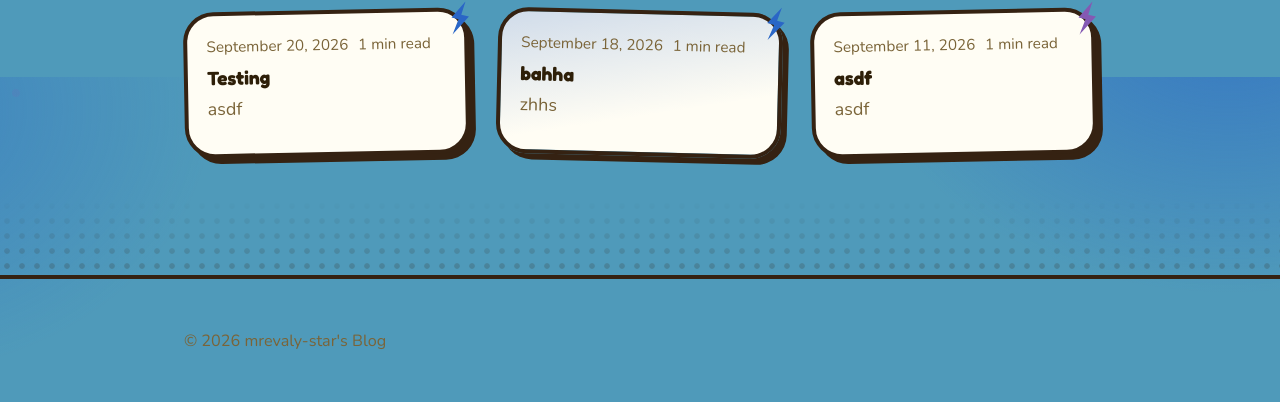
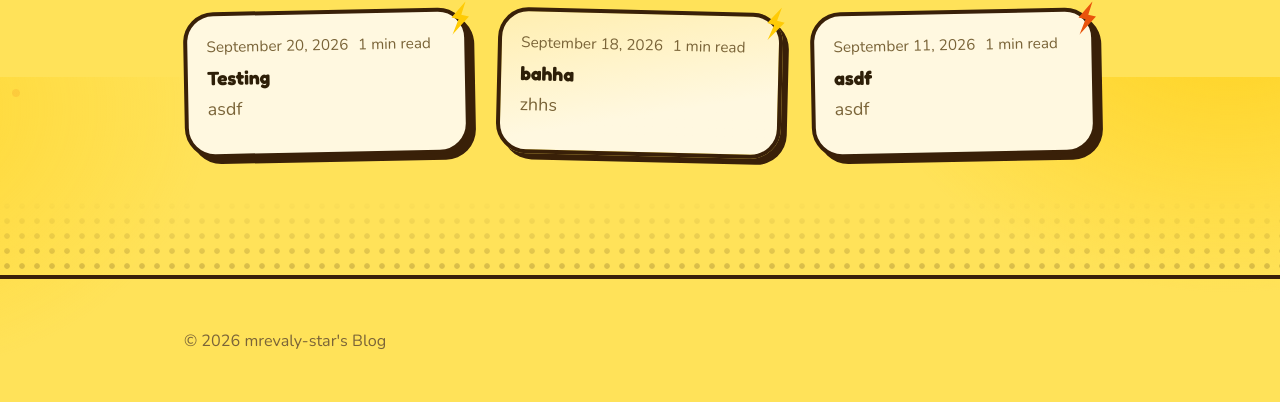
Before and after one commit to mrevaly-star/mrevaly-star.github.io, a plain HTML site: page index.html in a window 1280 px wide. Shown: the part 723-1125 px from the top of the page. Drawn offline with nearby package versions, Linux system fonts and the light colour scheme.

Commit message:
[gitblog] Publish: mrevaly-star's Blog

```diff
--- a/assets/giscus-dark.css
+++ b/assets/giscus-dark.css
@@ -5,45 +5,45 @@ main {
   color: #2e1f08;
   font-family: 'Nunito', -apple-system, BlinkMacSystemFont, 'Segoe UI', sans-serif;
   --color-btn-text: #2e1f08;
-  --color-btn-bg: color-mix(in srgb, #2e1f08 6%, #4f9aba);
+  --color-btn-bg: color-mix(in srgb, #2e1f08 6%, #ffe259);
   --color-btn-border: transparent;
   --color-btn-shadow: none;
   --color-btn-inset-shadow: none;
-  --color-btn-hover-bg: color-mix(in srgb, #2e1f08 10%, #4f9aba);
+  --color-btn-hover-bg: color-mix(in srgb, #2e1f08 10%, #ffe259);
   --color-btn-hover-border: transparent;
-  --color-btn-active-bg: color-mix(in srgb, #2e1f08 10%, #4f9aba);
+  --color-btn-active-bg: color-mix(in srgb, #2e1f08 10%, #ffe259);
   --color-btn-active-border: transparent;
-  --color-btn-selected-bg: color-mix(in srgb, #2e1f08 10%, #4f9aba);
+  --color-btn-selected-bg: color-mix(in srgb, #2e1f08 10%, #ffe259);
   --color-btn-primary-text: #ffffff;
-  --color-btn-primary-bg: #9b56ae;
+  --color-btn-primary-bg: #e3350d;
   --color-btn-primary-border: transparent;
   --color-btn-primary-shadow: none;
   --color-btn-primary-inset-shadow: none;
-  --color-btn-primary-hover-bg: color-mix(in srgb, #9b56ae 85%, #000000);
+  --color-btn-primary-hover-bg: color-mix(in srgb, #e3350d 85%, #000000);
   --color-btn-primary-hover-border: transparent;
-  --color-btn-primary-selected-bg: #9b56ae;
+  --color-btn-primary-selected-bg: #e3350d;
   --color-btn-primary-selected-shadow: none;
   --color-btn-primary-disabled-text: color-mix(in srgb, #ffffff 70%, transparent);
-  --color-btn-primary-disabled-bg: color-mix(in srgb, #9b56ae 45%, #4f9aba);
+  --color-btn-primary-disabled-bg: color-mix(in srgb, #e3350d 45%, #ffe259);
   --color-btn-primary-disabled-border: transparent;
-  --color-action-list-item-default-hover-bg: color-mix(in srgb, #2e1f08 10%, #4f9aba);
-  --color-segmented-control-bg: color-mix(in srgb, #2e1f08 6%, #4f9aba);
-  --color-segmented-control-button-bg: #4f9aba;
-  --color-segmented-control-button-selected-border: color-mix(in srgb, #2e1f08 14%, #4f9aba);
+  --color-action-list-item-default-hover-bg: color-mix(in srgb, #2e1f08 10%, #ffe259);
+  --color-segmented-control-bg: color-mix(in srgb, #2e1f08 6%, #ffe259);
+  --color-segmented-control-button-bg: #ffe259;
+  --color-segmented-control-button-selected-border: color-mix(in srgb, #2e1f08 14%, #ffe259);
   --color-fg-default: #2e1f08;
   --color-fg-muted: #7a6438;
   --color-fg-subtle: #7a6438;
-  --color-canvas-default: #4f9aba;
-  --color-canvas-overlay: #4f9aba;
-  --color-canvas-inset: #4f9aba;
-  --color-canvas-subtle: color-mix(in srgb, #2e1f08 6%, #4f9aba);
-  --color-border-default: color-mix(in srgb, #2e1f08 14%, #4f9aba);
-  --color-border-muted: color-mix(in srgb, #2e1f08 14%, #4f9aba);
-  --color-neutral-muted: color-mix(in srgb, #2e1f08 6%, #4f9aba);
-  --color-accent-fg: #9b56ae;
-  --color-accent-emphasis: #9b56ae;
-  --color-accent-muted: color-mix(in srgb, #9b56ae 40%, transparent);
-  --color-accent-subtle: color-mix(in srgb, #9b56ae 16%, #4f9aba);
+  --color-canvas-default: #ffe259;
+  --color-canvas-overlay: #ffe259;
+  --color-canvas-inset: #ffe259;
+  --color-canvas-subtle: color-mix(in srgb, #2e1f08 6%, #ffe259);
+  --color-border-default: color-mix(in srgb, #2e1f08 14%, #ffe259);
+  --color-border-muted: color-mix(in srgb, #2e1f08 14%, #ffe259);
+  --color-neutral-muted: color-mix(in srgb, #2e1f08 6%, #ffe259);
+  --color-accent-fg: #e3350d;
+  --color-accent-emphasis: #e3350d;
+  --color-accent-muted: color-mix(in srgb, #e3350d 40%, transparent);
+  --color-accent-subtle: color-mix(in srgb, #e3350d 16%, #ffe259);
   --color-success-fg: #1a7f37;
   --color-attention-fg: #9a6700;
   --color-attention-muted: rgb(212 167 44 / 40%);
@@ -52,10 +52,10 @@ main {
   --color-danger-muted: rgb(255 129 130 / 40%);
   --color-danger-subtle: #ffebe9;
   --color-primer-shadow-inset: none;
-  --color-scale-gray-1: color-mix(in srgb, #2e1f08 10%, #4f9aba);
-  --color-scale-blue-1: color-mix(in srgb, #9b56ae 16%, #4f9aba);
-  --color-social-reaction-bg-hover: color-mix(in srgb, #2e1f08 10%, #4f9aba);
-  --color-social-reaction-bg-reacted-hover: color-mix(in srgb, #9b56ae 16%, #4f9aba);
+  --color-scale-gray-1: color-mix(in srgb, #2e1f08 10%, #ffe259);
+  --color-scale-blue-1: color-mix(in srgb, #e3350d 16%, #ffe259);
+  --color-social-reaction-bg-hover: color-mix(in srgb, #2e1f08 10%, #ffe259);
+  --color-social-reaction-bg-reacted-hover: color-mix(in srgb, #e3350d 16%, #ffe259);
 }
 :is(#__next, html) main .gsc-loading-image { background-image: url("https://github.githubassets.com/images/mona-loading-default.gif"); }
 
@@ -64,11 +64,11 @@ main {
 :is(#__next, html) main .gsc-direct-reaction-button,
 :is(#__next, html) main .gsc-social-reaction-summary-item {
   height: 30px; padding: 0 12px; border-radius: 999px; border: 1px solid transparent;
-  background: color-mix(in srgb, #2e1f08 6%, #4f9aba); color: #2e1f08;
+  background: color-mix(in srgb, #2e1f08 6%, #ffe259); color: #2e1f08;
 }
 :is(#__next, html) main .gsc-social-reaction-summary-item.has-reacted,
 :is(#__next, html) main .gsc-direct-reaction-button.has-reacted {
-  background: color-mix(in srgb, #9b56ae 16%, #4f9aba); color: #9b56ae; border: 1px solid transparent;
+  background: color-mix(in srgb, #e3350d 16%, #ffe259); color: #e3350d; border: 1px solid transparent;
 }
 :is(#__next, html) main .gsc-reactions-button { border-radius: 999px; }
 
@@ -96,7 +96,7 @@ main {
 :is(#__next, html) main .gsc-reply-author-avatar img { border-radius: 50%; }
 :is(#__next, html) main .gsc-comment-content {
   margin: 2px 0 0 46px; padding: 9px 14px; width: fit-content; max-width: calc(100% - 46px);
-  background: color-mix(in srgb, #2e1f08 6%, #4f9aba); border: 1px solid transparent; border-radius: 18px; font-size: 15px; line-height: 1.45;
+  background: color-mix(in srgb, #2e1f08 6%, #ffe259); border: 1px solid transparent; border-radius: 18px; font-size: 15px; line-height: 1.45;
 }
 :is(#__next, html) main .gsc-comment-content > :last-child, main .gsc-reply-content > :last-child { margin-bottom: 0; }
 :is(#__next, html) main .gsc-comment-footer { margin: 6px 0 0 46px; justify-content: flex-start; align-items: center; gap: 14px; }
@@ -113,12 +113,12 @@ main {
 :is(#__next, html) main .gsc-reply-header { margin: 0 0 2px; padding: 0; }
 :is(#__next, html) main .gsc-reply-content {
   width: fit-content; max-width: 100%; padding: 8px 13px;
-  background: color-mix(in srgb, #2e1f08 6%, #4f9aba); border: 1px solid transparent; border-radius: 16px; font-size: 14px; line-height: 1.45;
+  background: color-mix(in srgb, #2e1f08 6%, #ffe259); border: 1px solid transparent; border-radius: 16px; font-size: 14px; line-height: 1.45;
 }
 :is(#__next, html) main .gsc-reply-footer { margin-top: 4px; }
 :is(#__next, html) main .gsc-reply-box { margin-left: 46px; padding: 6px 0 0; border: 0; background: transparent !important; }
 :is(#__next, html) main .gsc-reply-box > button {
-  border-radius: 999px; border: 1px solid transparent; background: color-mix(in srgb, #2e1f08 6%, #4f9aba); padding: 8px 16px;
+  border-radius: 999px; border: 1px solid transparent; background: color-mix(in srgb, #2e1f08 6%, #ffe259); padding: 8px 16px;
 }
 
 /* write-a-comment box */
@@ -134,8 +134,8 @@ main {
    handle has nothing to do but poke through the rounded corner. */
 :is(#__next, html) main .gsc-comment-box-textarea {
   min-height: 46px; padding: 12px 18px; border: 1px solid transparent; border-radius: 22px;
-  background: color-mix(in srgb, #2e1f08 6%, #4f9aba); color: #2e1f08; font-size: 15px; resize: none;
+  background: color-mix(in srgb, #2e1f08 6%, #ffe259); color: #2e1f08; font-size: 15px; resize: none;
 }
-:is(#__next, html) main .gsc-comment-box-textarea:focus { border-color: #9b56ae; background: #4f9aba; }
+:is(#__next, html) main .gsc-comment-box-textarea:focus { border-color: #e3350d; background: #ffe259; }
 :is(#__next, html) main .gsc-comment-box-bottom { margin: 8px 0 0; }
 :is(#__next, html) main .btn { border-radius: 999px; font-weight: 600; }
--- a/assets/giscus.css
+++ b/assets/giscus.css
@@ -5,45 +5,45 @@ main {
   color: #2e1f08;
   font-family: 'Nunito', -apple-system, BlinkMacSystemFont, 'Segoe UI', sans-serif;
   --color-btn-text: #2e1f08;
-  --color-btn-bg: color-mix(in srgb, #2e1f08 6%, #4f9aba);
+  --color-btn-bg: color-mix(in srgb, #2e1f08 6%, #ffe259);
   --color-btn-border: transparent;
   --color-btn-shadow: none;
   --color-btn-inset-shadow: none;
-  --color-btn-hover-bg: color-mix(in srgb, #2e1f08 10%, #4f9aba);
+  --color-btn-hover-bg: color-mix(in srgb, #2e1f08 10%, #ffe259);
   --color-btn-hover-border: transparent;
-  --color-btn-active-bg: color-mix(in srgb, #2e1f08 10%, #4f9aba);
+  --color-btn-active-bg: color-mix(in srgb, #2e1f08 10%, #ffe259);
   --color-btn-active-border: transparent;
-  --color-btn-selected-bg: color-mix(in srgb, #2e1f08 10%, #4f9aba);
+  --color-btn-selected-bg: color-mix(in srgb, #2e1f08 10%, #ffe259);
   --color-btn-primary-text: #ffffff;
-  --color-btn-primary-bg: #9b56ae;
+  --color-btn-primary-bg: #e3350d;
   --color-btn-primary-border: transparent;
   --color-btn-primary-shadow: none;
   --color-btn-primary-inset-shadow: none;
-  --color-btn-primary-hover-bg: color-mix(in srgb, #9b56ae 85%, #000000);
+  --color-btn-primary-hover-bg: color-mix(in srgb, #e3350d 85%, #000000);
   --color-btn-primary-hover-border: transparent;
-  --color-btn-primary-selected-bg: #9b56ae;
+  --color-btn-primary-selected-bg: #e3350d;
   --color-btn-primary-selected-shadow: none;
   --color-btn-primary-disabled-text: color-mix(in srgb, #ffffff 70%, transparent);
-  --color-btn-primary-disabled-bg: color-mix(in srgb, #9b56ae 45%, #4f9aba);
+  --color-btn-primary-disabled-bg: color-mix(in srgb, #e3350d 45%, #ffe259);
   --color-btn-primary-disabled-border: transparent;
-  --color-action-list-item-default-hover-bg: color-mix(in srgb, #2e1f08 10%, #4f9aba);
-  --color-segmented-control-bg: color-mix(in srgb, #2e1f08 6%, #4f9aba);
-  --color-segmented-control-button-bg: #4f9aba;
-  --color-segmented-control-button-selected-border: color-mix(in srgb, #2e1f08 14%, #4f9aba);
+  --color-action-list-item-default-hover-bg: color-mix(in srgb, #2e1f08 10%, #ffe259);
+  --color-segmented-control-bg: color-mix(in srgb, #2e1f08 6%, #ffe259);
+  --color-segmented-control-button-bg: #ffe259;
+  --color-segmented-control-button-selected-border: color-mix(in srgb, #2e1f08 14%, #ffe259);
   --color-fg-default: #2e1f08;
   --color-fg-muted: #7a6438;
   --color-fg-subtle: #7a6438;
-  --color-canvas-default: #4f9aba;
-  --color-canvas-overlay: #4f9aba;
-  --color-canvas-inset: #4f9aba;
-  --color-canvas-subtle: color-mix(in srgb, #2e1f08 6%, #4f9aba);
-  --color-border-default: color-mix(in srgb, #2e1f08 14%, #4f9aba);
-  --color-border-muted: color-mix(in srgb, #2e1f08 14%, #4f9aba);
-  --color-neutral-muted: color-mix(in srgb, #2e1f08 6%, #4f9aba);
-  --color-accent-fg: #9b56ae;
-  --color-accent-emphasis: #9b56ae;
-  --color-accent-muted: color-mix(in srgb, #9b56ae 40%, transparent);
-  --color-accent-subtle: color-mix(in srgb, #9b56ae 16%, #4f9aba);
+  --color-canvas-default: #ffe259;
+  --color-canvas-overlay: #ffe259;
+  --color-canvas-inset: #ffe259;
+  --color-canvas-subtle: color-mix(in srgb, #2e1f08 6%, #ffe259);
+  --color-border-default: color-mix(in srgb, #2e1f08 14%, #ffe259);
+  --color-border-muted: color-mix(in srgb, #2e1f08 14%, #ffe259);
+  --color-neutral-muted: color-mix(in srgb, #2e1f08 6%, #ffe259);
+  --color-accent-fg: #e3350d;
+  --color-accent-emphasis: #e3350d;
+  --color-accent-muted: color-mix(in srgb, #e3350d 40%, transparent);
+  --color-accent-subtle: color-mix(in srgb, #e3350d 16%, #ffe259);
   --color-success-fg: #1a7f37;
   --color-attention-fg: #9a6700;
   --color-attention-muted: rgb(212 167 44 / 40%);
@@ -52,10 +52,10 @@ main {
   --color-danger-muted: rgb(255 129 130 / 40%);
   --color-danger-subtle: #ffebe9;
   --color-primer-shadow-inset: none;
-  --color-scale-gray-1: color-mix(in srgb, #2e1f08 10%, #4f9aba);
-  --color-scale-blue-1: color-mix(in srgb, #9b56ae 16%, #4f9aba);
-  --color-social-reaction-bg-hover: color-mix(in srgb, #2e1f08 10%, #4f9aba);
-  --color-social-reaction-bg-reacted-hover: color-mix(in srgb, #9b56ae 16%, #4f9aba);
+  --color-scale-gray-1: color-mix(in srgb, #2e1f08 10%, #ffe259);
+  --color-scale-blue-1: color-mix(in srgb, #e3350d 16%, #ffe259);
+  --color-social-reaction-bg-hover: color-mix(in srgb, #2e1f08 10%, #ffe259);
+  --color-social-reaction-bg-reacted-hover: color-mix(in srgb, #e3350d 16%, #ffe259);
 }
 :is(#__next, html) main .gsc-loading-image { background-image: url("https://github.githubassets.com/images/mona-loading-default.gif"); }
 
@@ -64,11 +64,11 @@ main {
 :is(#__next, html) main .gsc-direct-reaction-button,
 :is(#__next, html) main .gsc-social-reaction-summary-item {
   height: 30px; padding: 0 12px; border-radius: 999px; border: 1px solid transparent;
-  background: color-mix(in srgb, #2e1f08 6%, #4f9aba); color: #2e1f08;
+  background: color-mix(in srgb, #2e1f08 6%, #ffe259); color: #2e1f08;
 }
 :is(#__next, html) main .gsc-social-reaction-summary-item.has-reacted,
 :is(#__next, html) main .gsc-direct-reaction-button.has-reacted {
-  background: color-mix(in srgb, #9b56ae 16%, #4f9aba); color: #9b56ae; border: 1px solid transparent;
+  background: color-mix(in srgb, #e3350d 16%, #ffe259); color: #e3350d; border: 1px solid transparent;
 }
 :is(#__next, html) main .gsc-reactions-button { border-radius: 999px; }
 
@@ -96,7 +96,7 @@ main {
 :is(#__next, html) main .gsc-reply-author-avatar img { border-radius: 50%; }
 :is(#__next, html) main .gsc-comment-content {
   margin: 2px 0 0 46px; padding: 9px 14px; width: fit-content; max-width: calc(100% - 46px);
-  background: color-mix(in srgb, #2e1f08 6%, #4f9aba); border: 1px solid transparent; border-radius: 18px; font-size: 15px; line-height: 1.45;
+  background: color-mix(in srgb, #2e1f08 6%, #ffe259); border: 1px solid transparent; border-radius: 18px; font-size: 15px; line-height: 1.45;
 }
 :is(#__next, html) main .gsc-comment-content > :last-child, main .gsc-reply-content > :last-child { margin-bottom: 0; }
 :is(#__next, html) main .gsc-comment-footer { margin: 6px 0 0 46px; justify-content: flex-start; align-items: center; gap: 14px; }
@@ -113,12 +113,12 @@ main {
 :is(#__next, html) main .gsc-reply-header { margin: 0 0 2px; padding: 0; }
 :is(#__next, html) main .gsc-reply-content {
   width: fit-content; max-width: 100%; padding: 8px 13px;
-  background: color-mix(in srgb, #2e1f08 6%, #4f9aba); border: 1px solid transparent; border-radius: 16px; font-size: 14px; line-height: 1.45;
+  background: color-mix(in srgb, #2e1f08 6%, #ffe259); border: 1px solid transparent; border-radius: 16px; font-size: 14px; line-height: 1.45;
 }
 :is(#__next, html) main .gsc-reply-footer { margin-top: 4px; }
 :is(#__next, html) main .gsc-reply-box { margin-left: 46px; padding: 6px 0 0; border: 0; background: transparent !important; }
 :is(#__next, html) main .gsc-reply-box > button {
-  border-radius: 999px; border: 1px solid transparent; background: color-mix(in srgb, #2e1f08 6%, #4f9aba); padding: 8px 16px;
+  border-radius: 999px; border: 1px solid transparent; background: color-mix(in srgb, #2e1f08 6%, #ffe259); padding: 8px 16px;
 }
 
 /* write-a-comment box */
@@ -134,8 +134,8 @@ main {
    handle has nothing to do but poke through the rounded corner. */
 :is(#__next, html) main .gsc-comment-box-textarea {
   min-height: 46px; padding: 12px 18px; border: 1px solid transparent; border-radius: 22px;
-  background: color-mix(in srgb, #2e1f08 6%, #4f9aba); color: #2e1f08; font-size: 15px; resize: none;
+  background: color-mix(in srgb, #2e1f08 6%, #ffe259); color: #2e1f08; font-size: 15px; resize: none;
 }
-:is(#__next, html) main .gsc-comment-box-textarea:focus { border-color: #9b56ae; background: #4f9aba; }
+:is(#__next, html) main .gsc-comment-box-textarea:focus { border-color: #e3350d; background: #ffe259; }
 :is(#__next, html) main .gsc-comment-box-bottom { margin: 8px 0 0; }
 :is(#__next, html) main .btn { border-radius: 999px; font-weight: 600; }
--- a/assets/site.css
+++ b/assets/site.css
@@ -1,9 +1,9 @@
 :root {
 
-    --color-primary: #9b56ae;
-    --color-accent: #2a66c6;
-    --color-bg: #4f9aba;
-    --color-surface: #fffdf4;
+    --color-primary: #e3350d;
+    --color-accent: #ffcb05;
+    --color-bg: #ffe259;
+    --color-surface: #fff8e0;
     --color-text: #2e1f08;
     --color-muted: #7a6438;
     --color-border: color-mix(in srgb, #2e1f08 12%, transparent);
--- a/feed.xml
+++ b/feed.xml
@@ -5,7 +5,7 @@
   <link>/</link>
   <description>My thoughts, learning, and perspectives</description>
   <language>en</language>
-  <lastBuildDate>Sun, 20 Sep 2026 04:22:30 GMT</lastBuildDate>
+  <lastBuildDate>Sun, 20 Sep 2026 04:24:58 GMT</lastBuildDate>
   <item>
     <title>Testing</title>
     <link>/posts/testing/</link>
```
Also changed, not shown: 404.html (+1 -1 lines), about/index.html (+1 -1 lines), index.html (+1 -1 lines), posts/asdf/index.html (+1 -1 lines), posts/bahha/index.html (+1 -1 lines), posts/index.html (+1 -1 lines), posts/testing/index.html (+1 -1 lines), site.json (+6 -6 lines).
